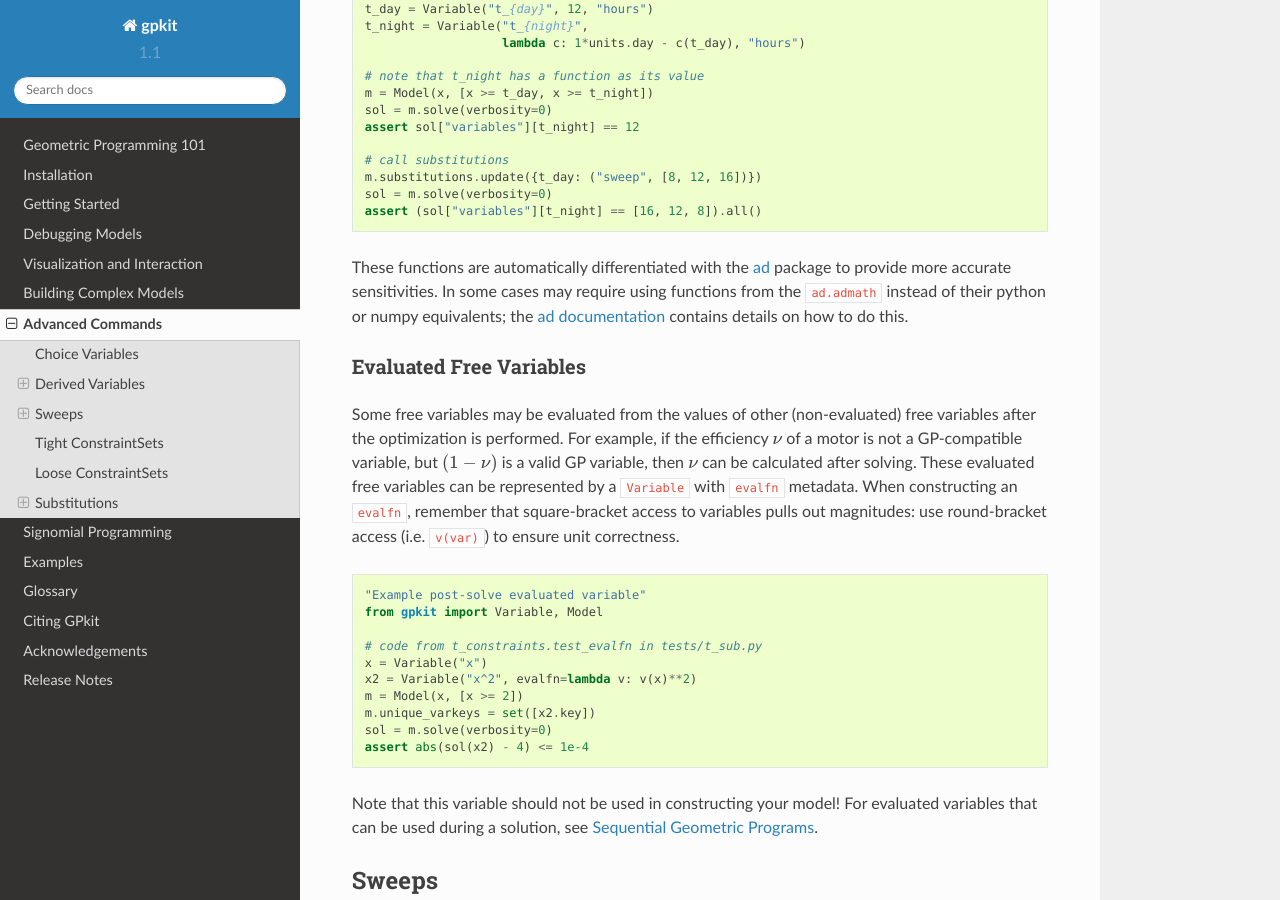
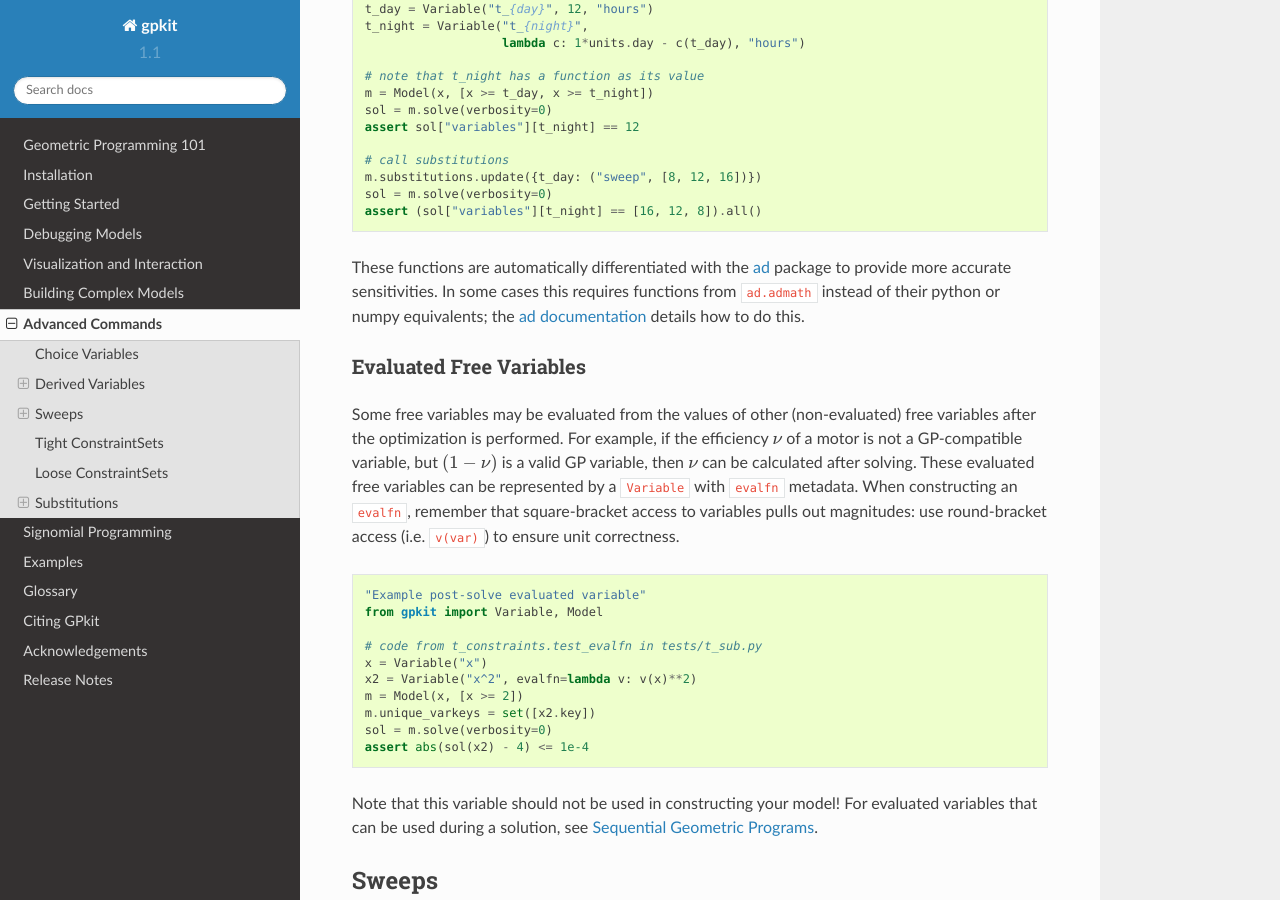
Before and after one commit to convexengineering/gpkit, a Sphinx documentation site: the page built from docs/source/advancedcommands.rst, in a window 1280 px wide and 900 px high, scrolled down 1747 px. Built offline with Sphinx 7.4.7 and the Read the Docs theme 2.0.0, drawn with Linux system fonts in a browser that asks for light colours.

Commit message:
Typo removed from advancedcommands.rst

```diff
--- a/docs/source/advancedcommands.rst
+++ b/docs/source/advancedcommands.rst
@@ -73,7 +73,7 @@ accepting ``model.substitutions`` (for details, see `Substitutions`_ below).
 
 .. literalinclude:: examples/evaluated_fixed_variables.py
 
-These functions are automatically differentiated with the `ad <https://pypi.org/project/ad/>`_ package to provide more accurate sensitivities. In some cases may require using functions from the ``ad.admath`` instead of their python or numpy equivalents; the `ad documentation <https://pypi.org/project/ad/>`_ contains details on how to do this.
+These functions are automatically differentiated with the `ad <https://pypi.org/project/ad/>`_ package to provide more accurate sensitivities. In some cases this requires functions from ``ad.admath`` instead of their python or numpy equivalents; the `ad documentation <https://pypi.org/project/ad/>`_ details how to do this.
 
 
 Evaluated Free Variables
```
